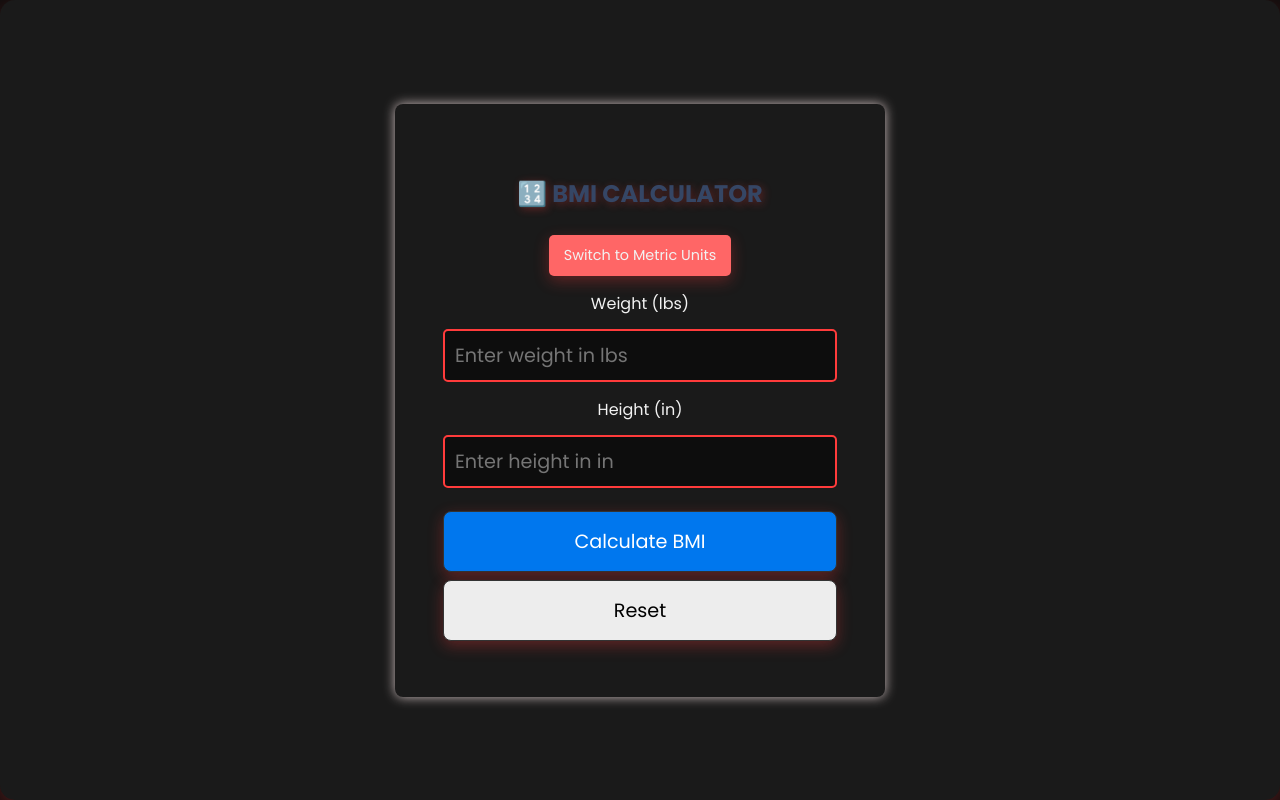
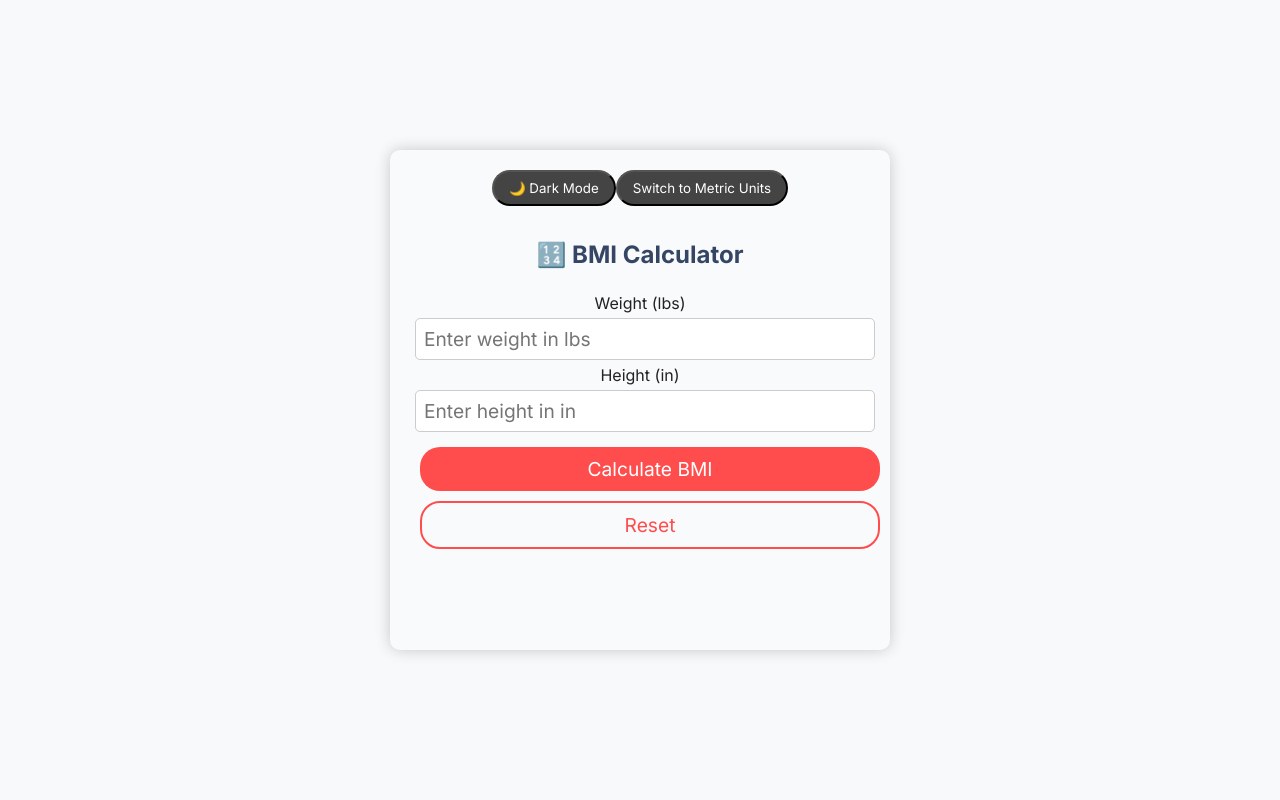
Before and after one commit to iiitl/bmi_calculator, a React (Create React App) app: page / in a window 1280 px wide. Built offline with nearby package versions, Linux system fonts and the light colour scheme.

Commit message:
Added mode change feature

```diff
--- a/src/App.css
+++ b/src/App.css
@@ -1,113 +1,111 @@
 :root {
-  --primary-bg: #0d0d0d;
-  --secondary-bg: #1a1a1a;
-  --accent-color: #ff3b3b;
-  --text-color: #f2f2f2;
-  --subtext-color: #b3b3b3;
-  --hover-color: #ff6666;
-  --shadow-color: rgba(255, 59, 59, 0.3);
+  --bg-color: #f8f9fa;
+  --text-color: #222;
+  --btn-bg: #ff4d4d;
+  --btn-text: #fff;
 }
 
-* {
-  margin: 0;
-  padding: 0;
-  box-sizing: border-box;
-  font-family: 'Poppins', sans-serif;
+[data-theme="dark"] {
+  --bg-color: #121212;
+  --text-color: #f5f5f5;
+  --btn-bg: #ff6666;
+  --btn-text: #000;
 }
 
 body {
-  background: var(--primary-bg);
+  background-color: var(--bg-color);
   color: var(--text-color);
-  display: flex;
-  align-items: center;
-  justify-content: center;
-  height: 100vh;
-  overflow: hidden;
+  transition: background 0.3s ease, color 0.3s ease;
 }
 
 .app {
   text-align: center;
-  padding: 30px;
-  background: var(--secondary-bg);
-  border-radius: 15px;
-  box-shadow: 0 10px 30px var(--shadow-color);
-  transition: all 0.4s ease-in-out;
+  padding: 20px;
 }
 
-.app:hover {
-  transform: translateY(-5px);
-  box-shadow: 0 15px 40px var(--shadow-color);
+.container {
+  background: rgba(255, 255, 255, 0.1);
+  height: 500px;
+  width: 500px;
+  padding: 20px;
+  border-radius: 10px;
+  box-shadow: 0px 0px 15px rgba(0, 0, 0, 0.2);
 }
 
-h2 {
-  color: var(--accent-color);
-  text-transform: uppercase;
-  text-shadow: 2px 2px 8px var(--shadow-color);
-  margin-bottom: 15px;
+/* Buttons */
+.btn {
+  background: var(--btn-bg);
+  color: var(--btn-text);
+  border: none;
+  padding: 10px 20px;
+  cursor: pointer;
+  border-radius: 20px;
+  margin: 10px;
+  transition: 0.3s;
 }
 
-label {
-  display: block;
-  font-size: 1rem;
-  margin-bottom: 5px;
+.btn:hover {
+  opacity: 0.8;
+}
+
+.btn-outline {
+  background: transparent;
+  border: 2px solid var(--btn-bg);
+  color: var(--btn-bg);
+}
+
+.btn-outline:hover {
+  background: var(--btn-bg);
+  color: var(--btn-text);
+}
+
+.btn-theme {
+  background: #444;
+  color: #fff;
+  padding: 8px 15px;
+  border-radius: 20px;
+  cursor: pointer;
+  margin-bottom: 10px;
+  transition: 0.3s;
+}
+
+[data-theme="dark"] .btn-theme {
+  background: #fff;
+  color: #000;
+}
+
+.btn-theme:hover {
+  opacity: 0.8;
 }
 
 input {
+  padding: 8px;
+  margin: 5px;
+  border-radius: 5px;
+  border: 1px solid #ccc;
   width: 100%;
-  padding: 10px;
-  margin-bottom: 15px;
-  border: 2px solid var(--accent-color);
-  border-radius: 5px;
-  background: var(--primary-bg);
-  color: var(--text-color);
-  outline: none;
 }
 
-button {
-  background: var(--accent-color);
-  color: var(--text-color);
-  border: none;
-  padding: 12px 25px;
-  font-size: 1rem;
-  border-radius: 8px;
-  cursor: pointer;
-  box-shadow: 0 5px 15px var(--shadow-color);
-  transition: all 0.3s ease-in-out;
-}
-
-button:hover {
-  background: var(--hover-color);
-  transform: scale(1.1);
-  box-shadow: 0 8px 25px var(--shadow-color);
-}
-
-button:active {
-  transform: scale(0.95);
-  box-shadow: 0 3px 10px var(--shadow-color);
-}
-
-.btn-toggle {
-  background: var(--hover-color);
-  padding: 10px 15px;
-  font-size: 0.9rem;
-  margin-bottom: 15px;
-  border-radius: 5px;
+[data-theme="dark"] input {
+  background: #222;
+  color: #fff;
+  border: 1px solid #555;
 }
 
 .result {
   margin-top: 20px;
-  background: var(--primary-bg);
-  padding: 15px;
-  border-radius: 10px;
-  box-shadow: 0 5px 15px var(--shadow-color);
-}
-
-.result h3 {
-  font-size: 1.5rem;
-  color: var(--accent-color);
+  font-size: 18px;
 }
 
 .result span {
   font-weight: bold;
-  font-size: 1.8rem;
+  color: var(--btn-bg);
 }
+.btn-toggle{
+  background: #444;
+  color: #fff;
+  padding: 8px 15px;
+  border-radius: 20px;
+  cursor: pointer;
+  transition: 0.3s;
+}
--- a/src/App.js
+++ b/src/App.js
@@ -1,13 +1,19 @@
 import './App.css';
 import './index.css';
-import React, { useState } from 'react';
-
+import React, { useState,useEffect} from 'react';
 function App() {
   const [weight, setWeight] = useState('');
   const [height, setHeight] = useState('');
   const [bmi, setBmi] = useState('');
   const [message, setMessage] = useState('');
   const [unit, setUnit] = useState('imperial');
+  const [theme, setTheme] = useState(localStorage.getItem('theme') || 'light');
+
+  useEffect(() => {
+    document.body.setAttribute('data-theme', theme);
+    localStorage.setItem('theme', theme);
+  }, [theme]);
+
   const calcBmi = (event) => {
     event.preventDefault();
 
@@ -50,14 +56,19 @@ function App() {
     setBmi('');
     setMessage('');
   };
-
+  const toggleTheme = () => {
+    setTheme(theme === 'light' ? 'dark' : 'light');
+  };
   return (
     <div className="app">
       <div className="container">
-        <h2 className="center">🔢 BMI Calculator</h2>
+      <button className="btn-theme" onClick={toggleTheme}>
+          {theme === 'light' ? '🌙 Dark Mode' : '☀️ Light Mode'}
+        </button>
         <button className="btn-toggle" onClick={toggleUnit}>
           Switch to {unit === 'imperial' ? 'Metric' : 'Imperial'} Units
         </button>
+        <h2 className="center">🔢 BMI Calculator</h2>
         <form onSubmit={calcBmi}>
           <div>
             <label>Weight ({unit === 'imperial' ? 'lbs' : 'kg'})</label>
--- a/src/index.js
+++ b/src/index.js
@@ -2,6 +2,10 @@ import React from 'react';
 import ReactDOM from 'react-dom/client';
 import './index.css';
 import App from './App';
+
+const savedTheme = localStorage.getItem('theme') || 'light';
+document.body.setAttribute('data-theme', savedTheme);
+
 const root = ReactDOM.createRoot(document.getElementById('root'));
 root.render(
   <React.StrictMode>
```
Also changed, not shown: src/index.css (line endings or trailing spaces).
